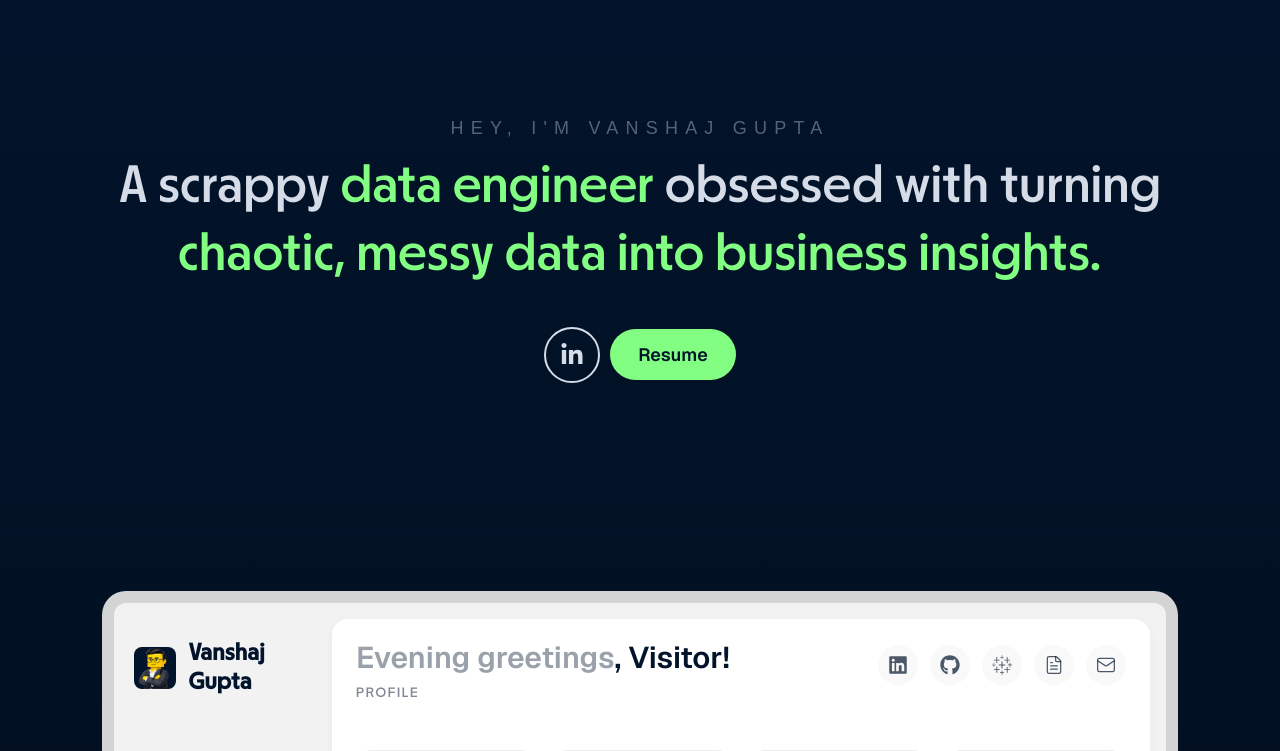
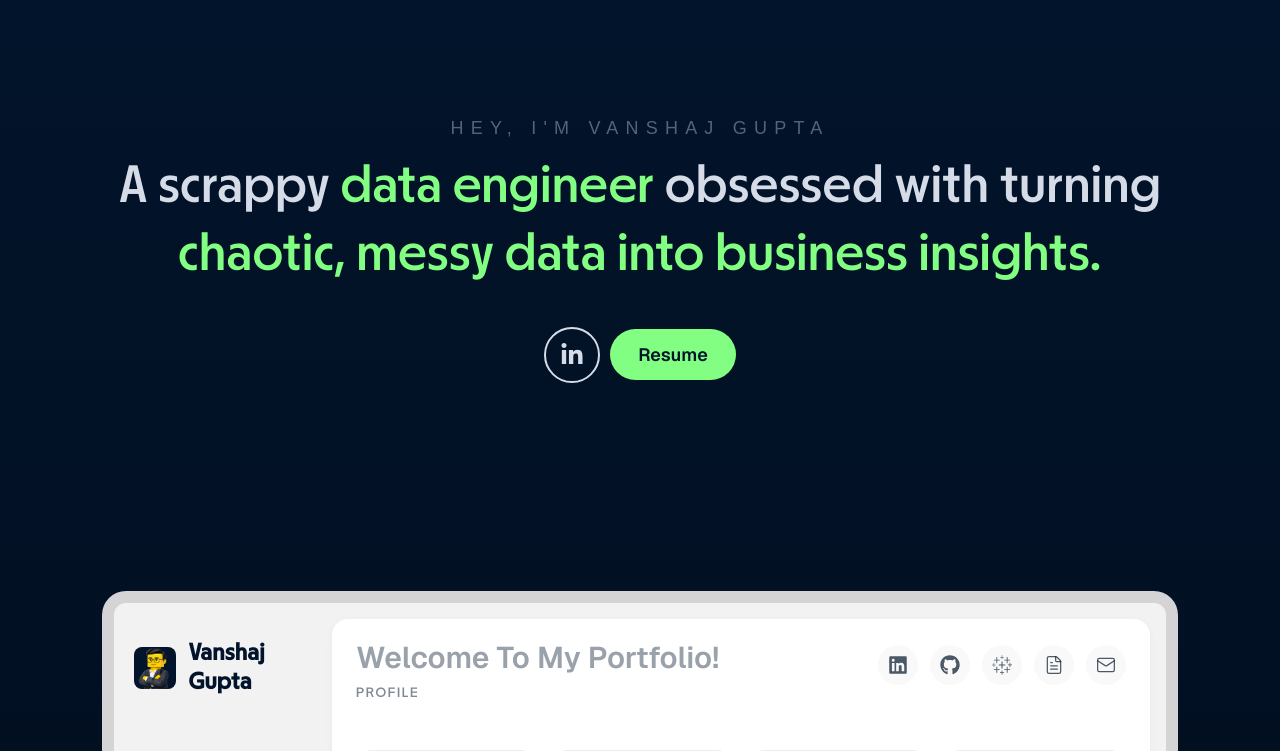
Before and after one commit to Vanshaj5101/portfolio-2026, a Next.js app: page / in a window 1280 px wide. Shown: the top 751 px of the page. Built offline with nearby package versions, Linux system fonts and the light colour scheme; no server answers; a web font is replaced by a local one.

Commit message:
greetings updated

```diff
--- a/app/components/dashboard/DashboardSection.tsx
+++ b/app/components/dashboard/DashboardSection.tsx
@@ -200,9 +200,10 @@ export default function DashboardSection() {
             <div className={dashboardStyles.contentHeader}>
             <div className={dashboardStyles.headerLeft}>
               <h2 className={dashboardStyles.greeting}>
-                <span style={{ opacity: 0.4 }}>{greetingParts.text}</span>
+                {/* <span style={{ opacity: 0.4 }}>{greetingParts.text}</span>
                 {greetingParts.city && <span style={{ color: '#02142B' }}>{greetingParts.city}</span>}
-                <span style={{ opacity: 1.0 }}>{greetingParts.punctuation}</span>
+                <span style={{ opacity: 1.0 }}>{greetingParts.punctuation}</span> */}
+                <span style={{ opacity: 0.4 }}>Welcome To My Portfolio!</span>
               </h2>
               <span className={dashboardStyles.sectionTitle}>
                 {activeSection === 'Profile' && 'PROFILE'}
```
